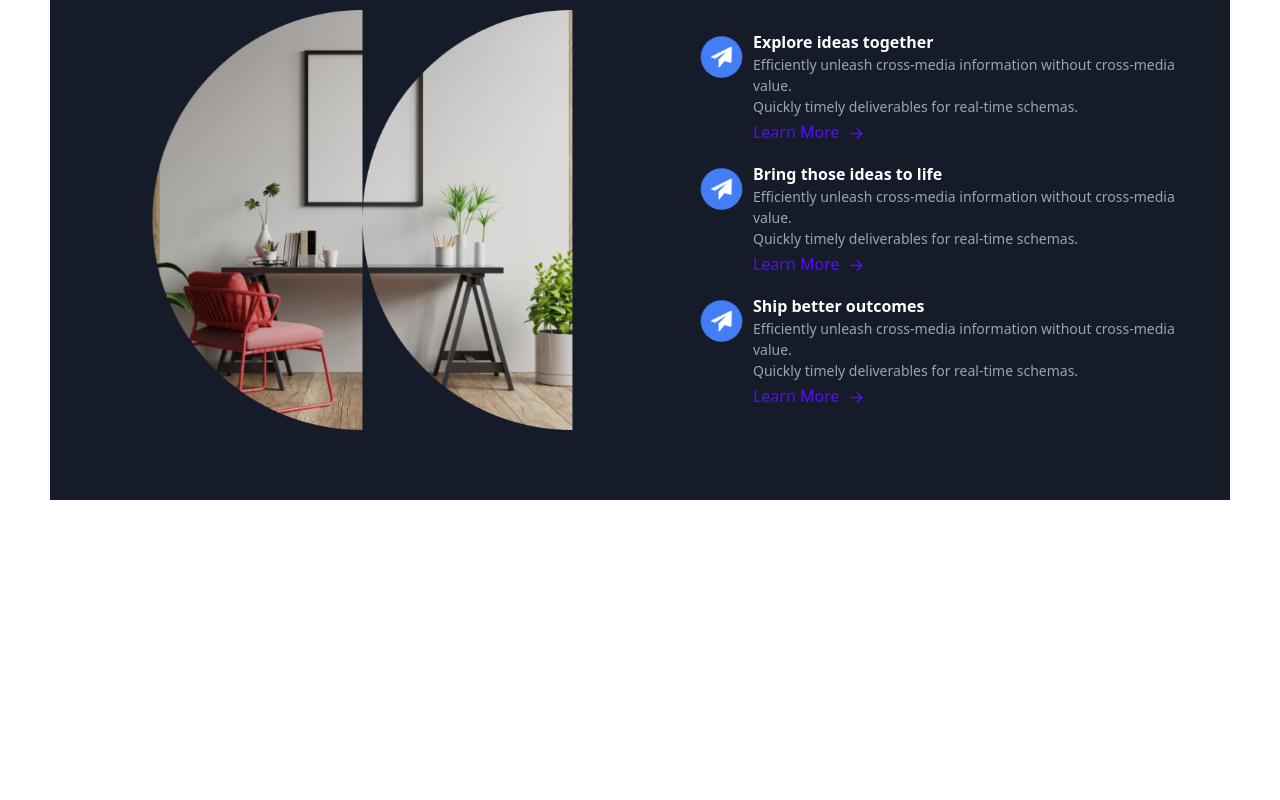
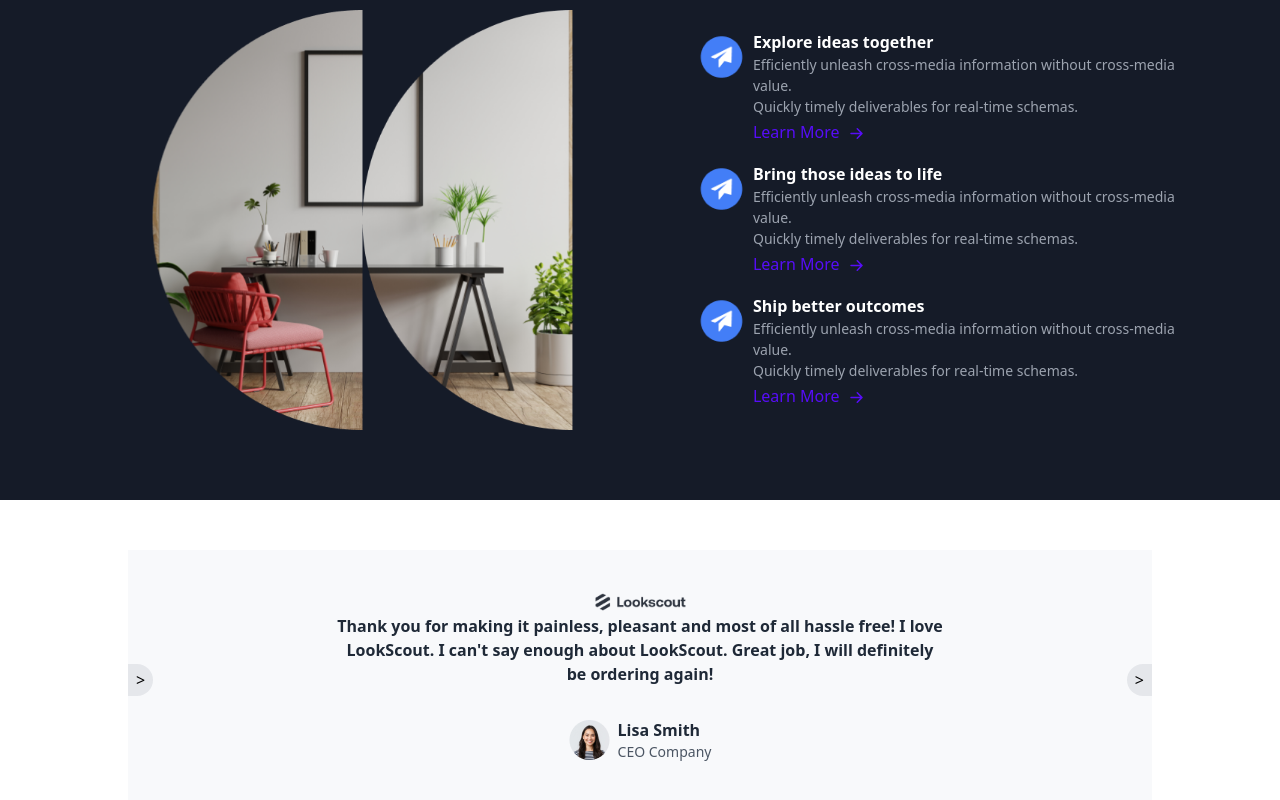
Before and after one commit to tanzimnahid6/lookscout-client, a React (Vite) app: page / in a window 1280 px wide. Shown: the part 2026-2826 px from the top of the page. Before the commit the page ends 2526 px from the top, so only its background shows below. Built offline with nearby package versions, Linux system fonts and the light colour scheme.

Commit message:
testi,omial section add

```diff
--- a/src/Main/Main.jsx
+++ b/src/Main/Main.jsx
@@ -3,6 +3,7 @@ import NavBar from "../components/Header/NavBar";
 import LeftToright from "../components/leftToright/leftToright";
 import Message from "../components/messaging/Message";
 import RefundingSection from "../components/refunding/RefundingSection";
+import Testimonial from "../components/testimonial/Testimonial";
 
 const Main = () => {
   return (
@@ -11,7 +12,8 @@ const Main = () => {
       <Banner></Banner>
       <Message></Message>
       <RefundingSection></RefundingSection>
-    <LeftToright></LeftToright>
+      <LeftToright></LeftToright>
+      <Testimonial></Testimonial>
     </div>
   );
 };
--- a/src/components/leftToright/LeftToright.jsx
+++ b/src/components/leftToright/LeftToright.jsx
@@ -2,8 +2,8 @@ import { BsArrowRightShort } from "react-icons/bs";
 
 const LeftToright = () => {
   return (
-    <div className="mt-[300px] md:mt-12 px-[50px]  ">
-      <div className="md:flex justify-between  bg-[#151B28] px-8  items-center">
+    <div className="mt-[300px] bg-[#151B28] md:mt-12 px-[50px]  ">
+      <div className="md:flex justify-between   px-8  items-center">
         <div className=" w-full md:w-auto">
           <img src="./left-photo.png" className="scale-75" alt="" />
         </div>
--- /dev/null
+++ b/src/components/testimonial/Testimonial.jsx
@@ -0,0 +1,74 @@
+import { useState } from "react";
+
+const slidesData = [
+  {
+    logo: "lookscout-black.png",
+    text: "Thank you for making it painless, pleasant and most of all hassle free! I love LookScout. I can't say enough about LookScout. Great job, I will definitely be ordering again!",
+    image: "textimonial-avatar.png",
+  },
+  {
+    logo: "lookscout-black.png",
+    text: "Thank you for making it painless, pleasant and most of all hassle free! I love LookScout. I can't say enough about LookScout. Great job, I will definitely be ordering again!",
+    image: "textimonial-avatar.png",
+  },
+  // Add more slide data as needed
+];
+
+const Testimonial = () => {
+  const [currentIndex, setCurrentIndex] = useState(0);
+
+  const nextSlide = () => {
+    setCurrentIndex((currentIndex + 1) % slidesData.length);
+  };
+
+  const previousSlide = () => {
+    setCurrentIndex((currentIndex - 1 + slidesData.length) % slidesData.length);
+  };
+
+  return (
+    <div className="slider bg-[#F8F9FB] mx-4 mb-12 h-[260px] md:mx-auto overflow-hidden mt-[50px] md:w-4/5 relative">
+      <div className="slide-container  flex">
+        {slidesData.map((slide, index) => (
+          <div
+            key={index}
+            className={`slide flex flex-col items-center mt-10 justify-center text-center transform ${
+              index === currentIndex ? "translate-x-0" : "translate-x-full"
+            } transition-transform duration-1000 ease-in-out absolute w-full`}
+          >
+            <div className="logo">
+              <img className="scale-75" src={slide.logo} alt="Logo" />
+            </div>
+            <div className="text px-8 sm:px-12 md:px-52 font-semibold">
+              <p>{slide.text}</p>
+            </div>
+            <div className="image flex items-center gap-2 mt-8">
+              <div>
+                <img src={slide.image} alt="" />
+              </div>
+              <div className="text-left">
+                <h1 className="font-semibold">Lisa Smith</h1>
+                <p className="text-gray-600 text-sm">CEO Company</p>
+              </div>
+            </div>
+          </div>
+        ))}
+      </div>
+      <button
+        id="prevButton"
+        className="absolute left-0 top-1/2 transform text-black -translate-y-1/2 rounded-full bg-gray-200 hover:bg-gray-600 px-2 py-1 rounded-l z-10"
+        onClick={previousSlide}
+      >
+        {">"}
+      </button>
+      <button
+        id="nextButton"
+        className="absolute right-0 top-1/2 transform -translate-y-1/2 rounded-full text-black bg-gray-200 hover:bg-gray-600 px-2 py-1 rounded-r z-10"
+        onClick={nextSlide}
+      >
+        {">"}
+      </button>
+    </div>
+  );
+};
+
+export default Testimonial;
```
Also changed, not shown: public/lookscout-black.png (added), public/textimonial-avatar.png (added).
